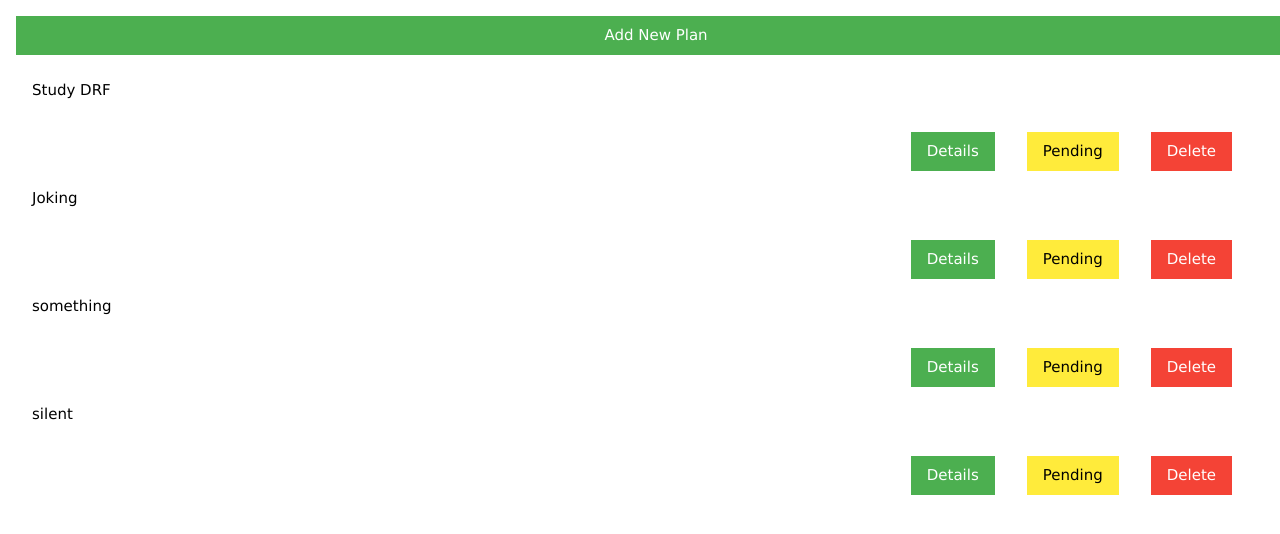
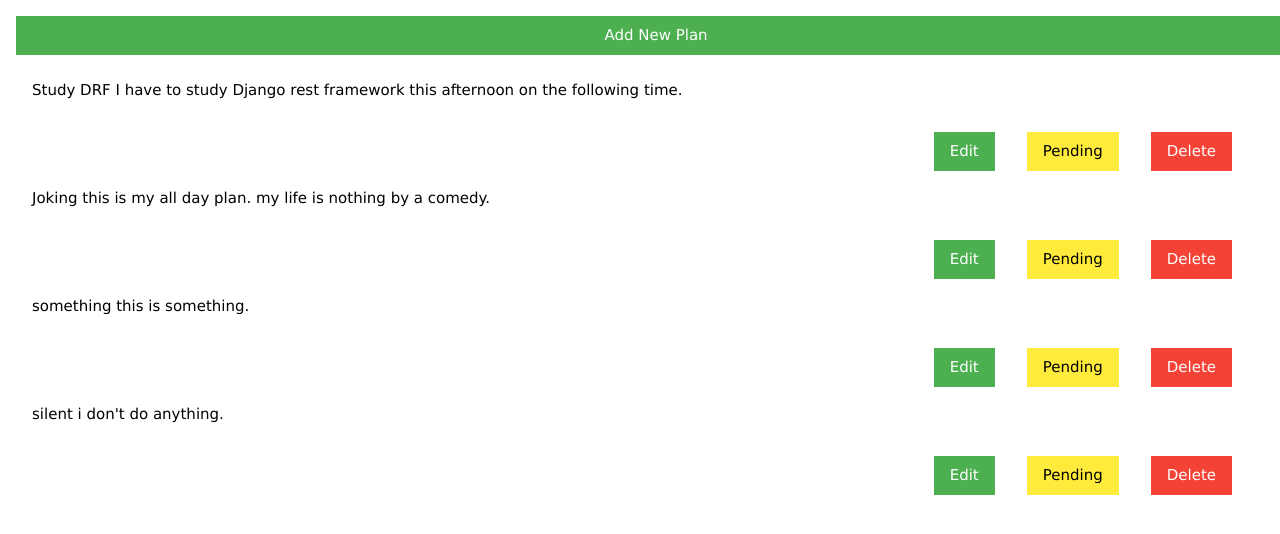
Before and after one commit to Teme99/todo_v2, a Django app: page / in a window 1280 px wide. Shown: the top 534 px of the page. Run offline with Django 3.2, Linux system fonts and the light colour scheme; data comes from the database, SQL or seed files in the repository; both versions use the stored data as it was after the commit; some libraries are stand-ins or nearby versions.

Commit message:
changed the detail menu to edit and showed the details on the main page with their titles

```diff
--- a/main/models.py
+++ b/main/models.py
@@ -8,4 +8,4 @@ class Plans(models.Model):
     completed = models.BooleanField(default=False, blank=True)
 
     def __str__(self):
-        return self.name
+        return self.name + "\n" + self.detail
--- a/main/templates/home.html
+++ b/main/templates/home.html
@@ -45,7 +45,7 @@
     </form>
     <button type="submit" class="w3-button w3-red w3-right w3-margin">Delete</button>
     <button class="w3-button w3-yellow w3-right w3-margin">Pending</button>
-    <button class="w3-button w3-green w3-right w3-margin">Details</button>
+    <button class="w3-button w3-green w3-right w3-margin">Edit</button>
 
   <!-- if the completed button is clicked is should turn green say and completed -->
    </div> {% endfor %}
```
Also changed, not shown: db.sqlite3.
